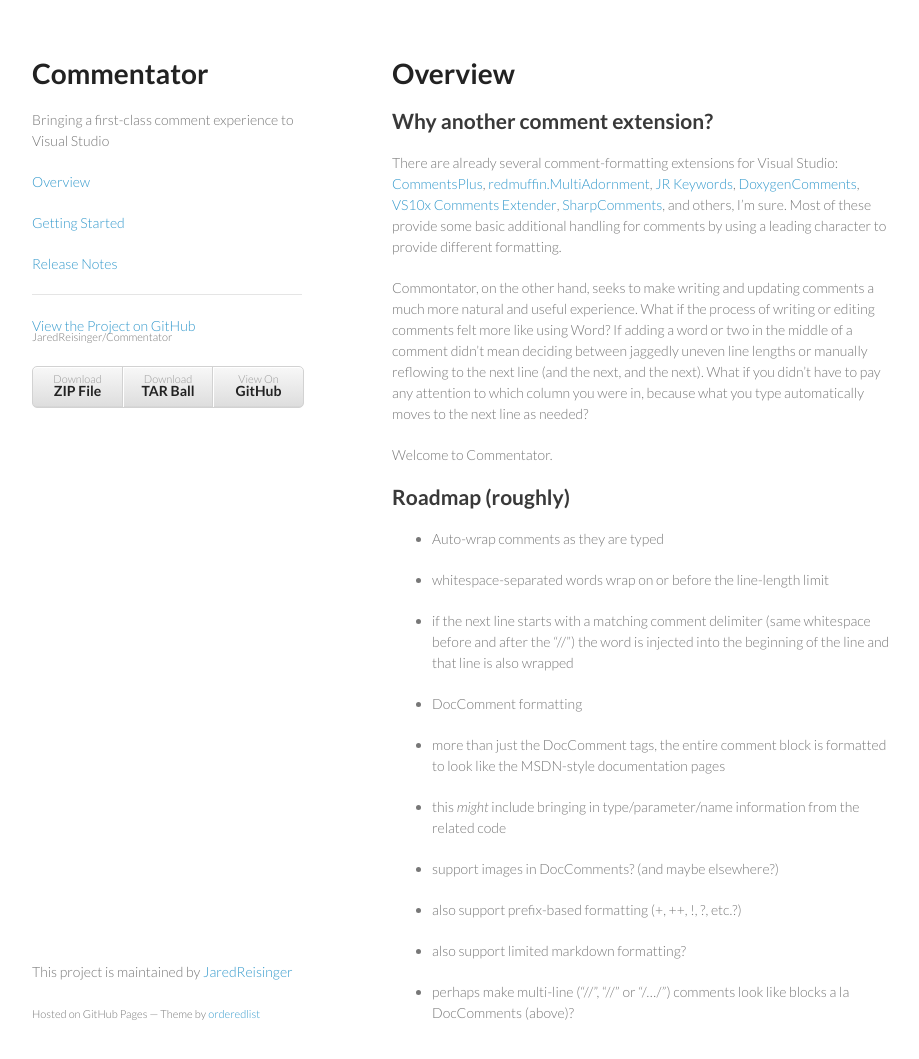
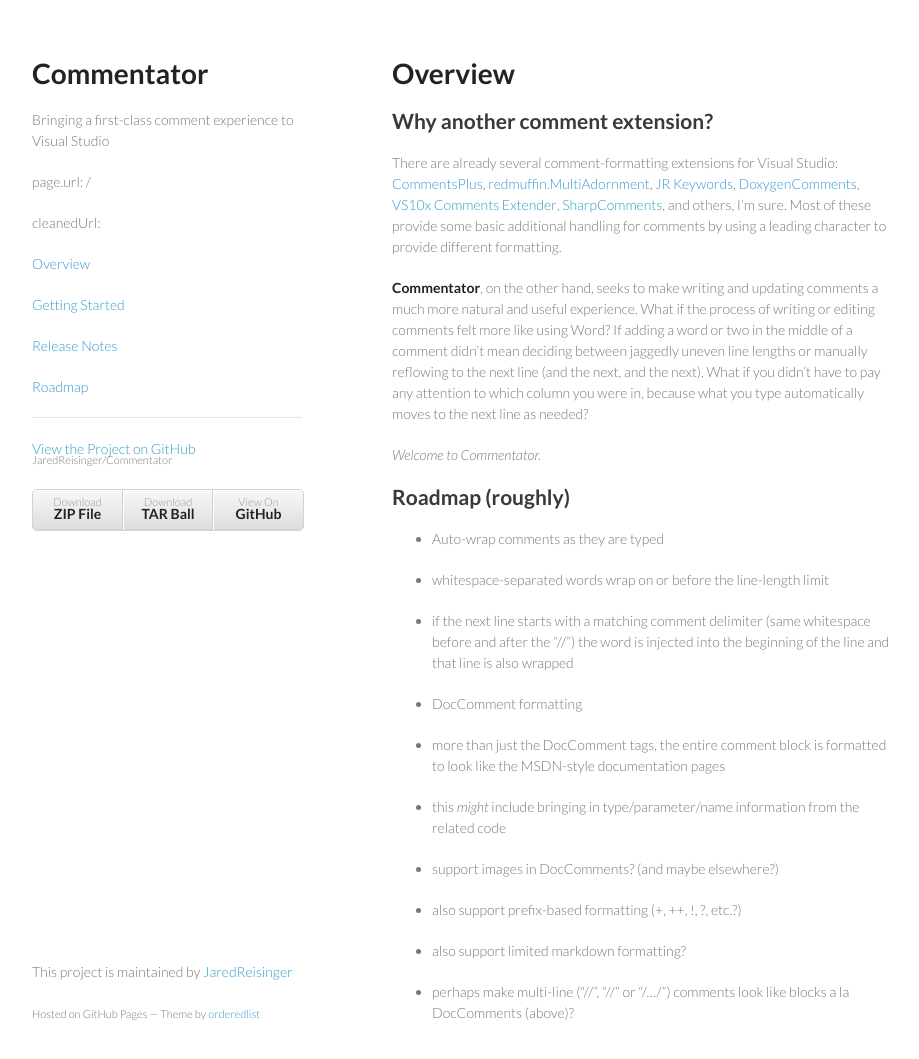
Before and after one commit to JaredReisinger/Commentator, a Jekyll site: the page built from index.md, in a window 1280 px wide and 1093 px high. Shown: the top 1059 px of the window, without its empty margins (178-1097 px from the left). Built offline with Jekyll 4.4.1, drawn with Linux system fonts in a browser that asks for light colours.

Commit message:
Fixed (I hope) current page highlighting, added Roadmap page

```diff
--- a/_data/mainlinks.yml
+++ b/_data/mainlinks.yml
@@ -6,3 +6,6 @@
 
 - title: Release Notes
   link: ReleaseNotes.html
+
+- title: Roadmap
+  link: Roadmap.html
--- a/_layouts/default.html
+++ b/_layouts/default.html
@@ -21,8 +21,12 @@
         <p>Bringing a first-class comment experience to Visual Studio</p>
 
         {% capture cleanedUrl %}{{ page.url | remove_first:'/' }}{% endcapture %}
-        {% capture linkClass %}{% if cleanedUrl == item.link %}current{% endif %}{% endcapture %}
+
+<p>page.url: {{ page.url }}
+<p>cleanedUrl: {{ cleanedUrl }}</p>
+
         {% for item in site.data.mainlinks %}
+          {% capture linkClass %}{% if cleanedUrl == item.link %}current{% endif %}{% endcapture %}
         <p class="{{ linkClass }}"><a href="{{ item.link }}">{{ item.title }}</a></p>
         {% endfor %}
 
--- a/index.md
+++ b/index.md
@@ -17,7 +17,7 @@
 and others, I'm sure.  Most of these provide some basic additional handling for
 comments by using a leading character to provide different formatting.
 
-Commontator, on the other hand, seeks to make writing and updating comments a
+**Commentator**, on the other hand, seeks to make writing and updating comments a
 much more natural and useful experience.  What if the process of writing or
 editing comments felt more like using Word?  If adding a word or two in the
 middle of a comment didn't mean deciding between jaggedly uneven line lengths
@@ -25,7 +25,8 @@
 you didn't have to pay any attention to which column you were in, because what
 you type automatically moves to the next line as needed?
 
-Welcome to Commentator.
+_Welcome to Commentator._
+
 
 ## Roadmap (roughly)
 
```
Also changed, not shown: Roadmap.md (added, +31 -0 lines).
